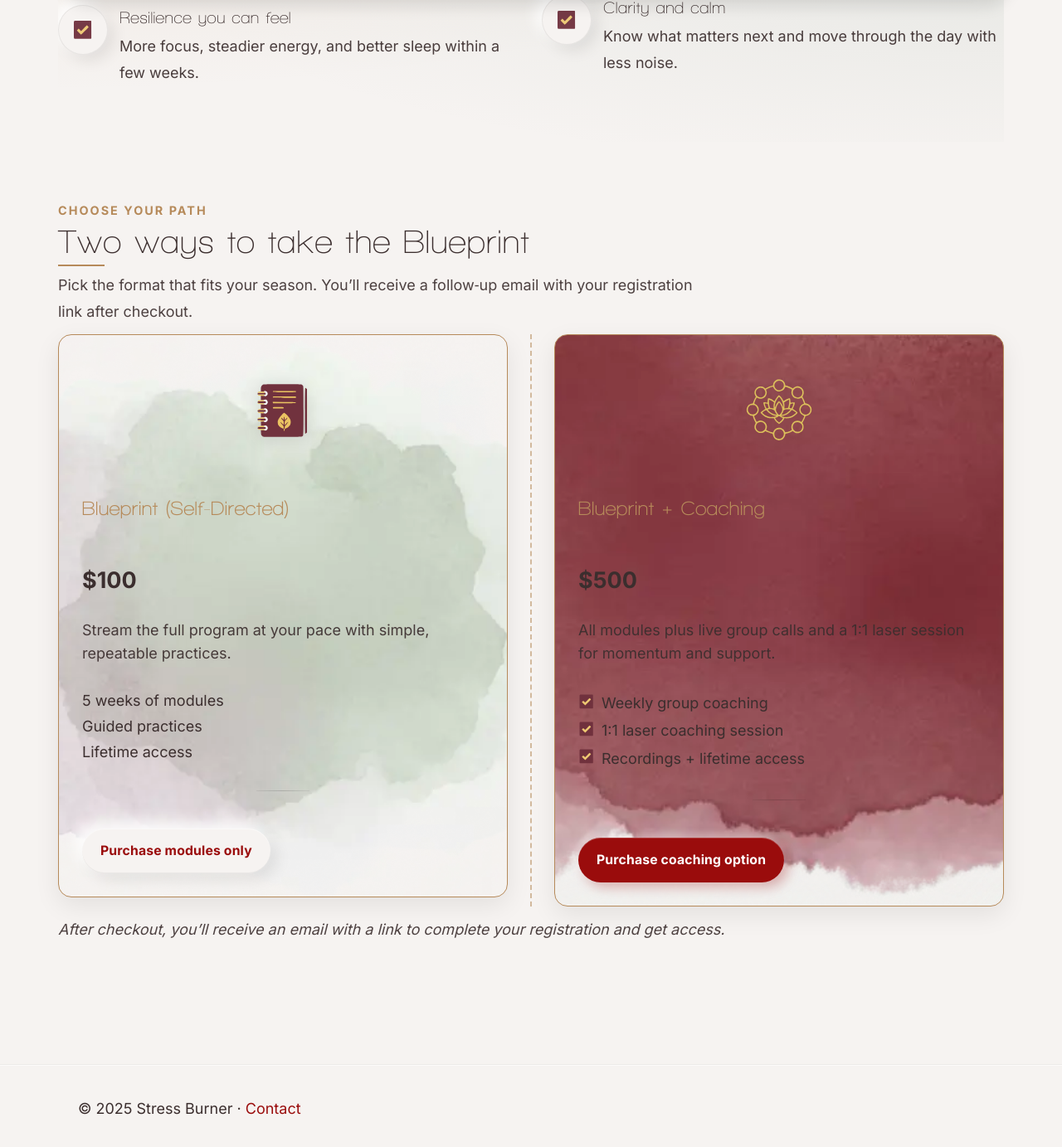
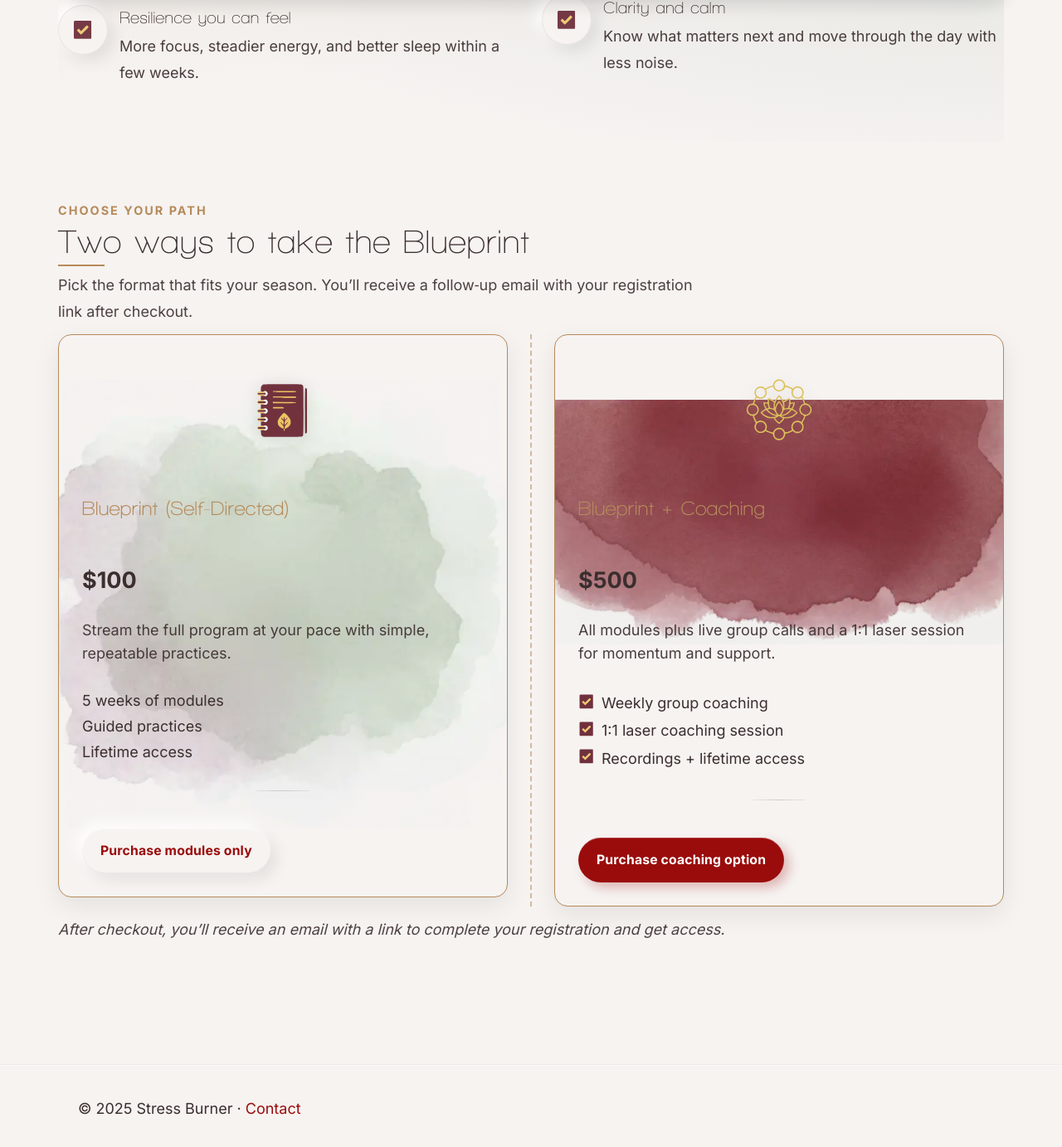
Before and after one commit to chriswakeley/test-blog, a Jekyll site: the page built from course.md, in a window 1280 px wide and 1400 px high, scrolled down 2306 px. Shown: the top 1383 px of the window at 83% size. Built offline with Jekyll 4.4.1, drawn with Linux system fonts in a browser that asks for light colours.

Commit message:
Refactor price card backgrounds to use consistent sizing and origin for improved visual presentation

```diff
--- a/assets/css/main.css
+++ b/assets/css/main.css
@@ -337,8 +337,20 @@
 .price-card .card-media{display:block;width:calc(100% + (2 * var(--pc-pad)));max-width:none;height:auto;margin-left:calc(-1 * var(--pc-pad));margin-right:calc(-1 * var(--pc-pad))}
 .media-band .media-center{position:absolute;left:50%;top:50%;transform:translate(-50%,-50%);width:80px;height:auto;filter:drop-shadow(0 2px 10px rgba(0,0,0,.12))}
 /* Card-specific watercolor backgrounds applied to the entire card */
-.price-card.modules{background-image:url('../images/greenwatercolorbanner.webp');background-repeat:no-repeat;background-size:cover;background-position:center 40%}
-.price-card.coaching{background-image:url('../images/watercolorcardbanner.webp');background-repeat:no-repeat;background-size:cover;background-position:center 20%}
+.price-card.modules{
+  background-image:url('../images/greenwatercolorbanner.webp');
+  background-repeat:no-repeat;
+  background-size:100% auto; /* same width as card, height auto */
+  background-position:center 40%;
+  background-origin:border-box;
+}
+.price-card.coaching{
+  background-image:url('../images/watercolorcardbanner.webp');
+  background-repeat:no-repeat;
+  background-size:100% auto; /* same width as card, height auto */
+  background-position:center 20%;
+  background-origin:border-box;
+}
 /* Apply side padding to content sections so media touches the inner border without covering it */
 .price-card .card-title,
 .price-card .card-price,
```
